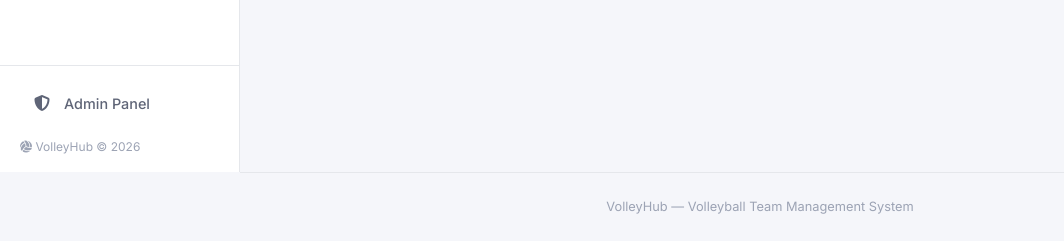
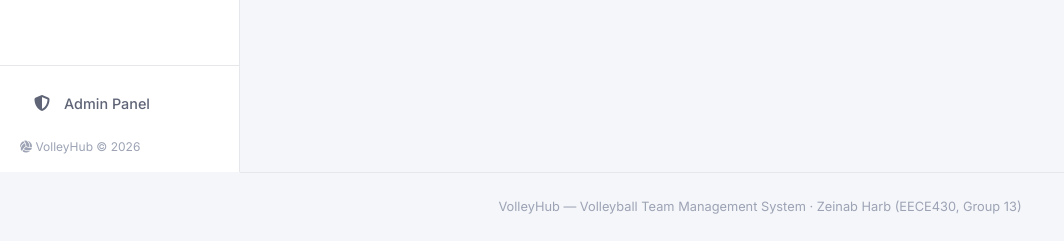
Before and after one commit to zeinabaharbb-droid/EECE430Sp25-26Group13, a Django app: page / in a window 1280 px wide. Shown: the part 628-869 px from the top of the page, without its empty margins (0-1064 px from the left). Run offline with Django 5.2, Linux system fonts and the light colour scheme; data that the repository does not hold is empty.

Commit message:
Add author credit (Zeinab Harb) in README and site footer
Made-with: Cursor

```diff
--- a/players/templates/players/base.html
+++ b/players/templates/players/base.html
@@ -69,7 +69,7 @@
     </main>
 
     <footer class="footer">
-        VolleyHub &mdash; Volleyball Team Management System
+        VolleyHub &mdash; Volleyball Team Management System &middot; Zeinab Harb (EECE430, Group 13)
     </footer>
 
     <script>
```
Also changed, not shown: README.md.
